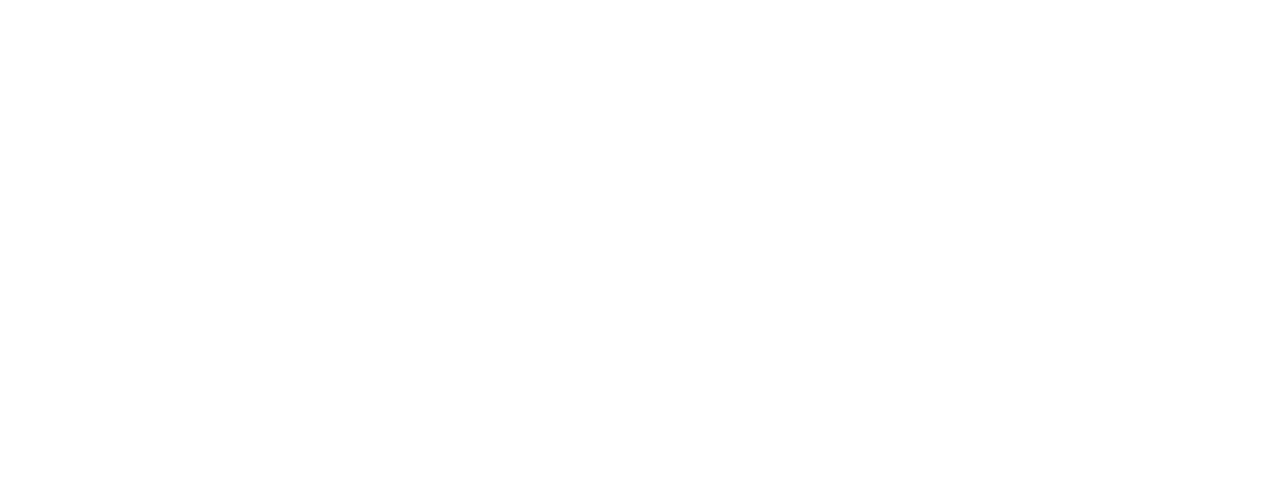
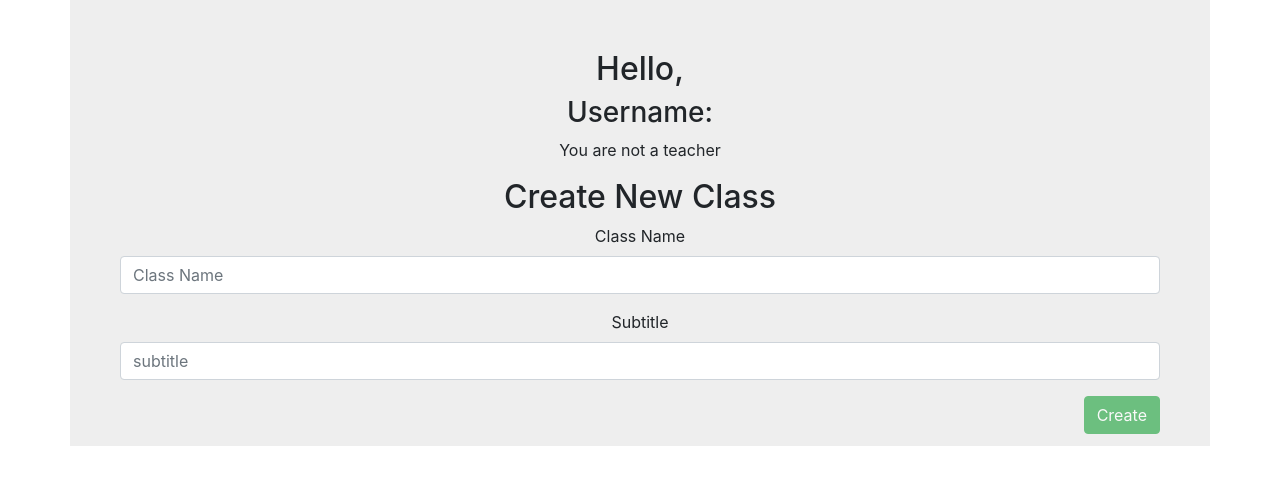
Before and after one commit to NicciMoyer/Project3, a React (Create React App) app in the folder client/: page /teacherdashboard in a window 1280 px wide. Shown: the top 484 px of the page. Built offline with nearby package versions, Linux system fonts and the light colour scheme; the HTML template or start-up script is replaced by a standard one.

Commit message:
finished login, starting teacher dashboard

```diff
--- a/client/src/App.js
+++ b/client/src/App.js
@@ -1,20 +1,33 @@
-import React from 'react';
+import React, {useState} from 'react';
 import './App.css';
 import { BrowserRouter as Router, Route } from "react-router-dom";
-import Dashboard from "./pages/Dashboard"
+import StudentDashboard from "./pages/StudentDashboard"
+import TeacherDashboard from "./pages/TeacherDashboard"
 import Signup from "./pages/Signup"
 import Login from "./pages/Login"
+import UserContext from "./contexts/UserContext"
 
 function App() {
+  const [userState, setUserState] =useState({
+    userName: "",
+    prefix: "",
+    firstName: "",
+    lastName: "",
+    id: "",
+    isTeacher: false
+  })
   return (
+    <UserContext.Provider value={userState}>
     <Router>
     <div className="App">
 
-      <Route exact path = "/" component={Signup}/>
-      <Route exact path = "/login" component={Login}/>
-      <Route exact path= "/dashboard" component={Dashboard}/>
+      <Route exact path = "/" ><Signup setUserState={setUserState}/></Route>
+      <Route exact path = "/login"><Login setUserState={setUserState}/></Route>
+      <Route exact path= "/studentdashboard" component={StudentDashboard}/>
+      <Route exact path= "/teacherdashboard" component={TeacherDashboard}/>
     </div>
     </Router>
+    </UserContext.Provider>
   );
 }
 
--- /dev/null
+++ b/client/src/contexts/UserContext.js
@@ -0,0 +1,12 @@
+import React from "react"
+
+const UserContext=React.createContext({
+    userName: "",
+    prefix: "",
+    firstName: "",
+    lastName: "",
+    id: "",
+    isTeacher: false
+})
+
+export default UserContext
--- a/client/src/pages/Dashboard.js
+++ /dev/null
@@ -1,10 +0,0 @@
-import React from "react"
-
-function Dashboard(){
-
-return(
-    <div>Hello</div>
-)
-}
-
-export default Dashboard;
--- a/client/src/pages/Login.js
+++ b/client/src/pages/Login.js
@@ -1,11 +1,14 @@
-import React, { useState} from "react"
+import React, { useState, useContext} from "react"
 import { Input, PasswordInput, FormBtn } from "../components/Form";
 import { Link, Redirect } from "react-router-dom";
 import { Container } from "../components/Grid";
 import Jumbotron from "../components/Jumbotron";
 import axios from "axios"
+import UserContext from "../contexts/UserContext"
 
-function Login(){
+function Login(props){
+    const{id, prefix, firstName, lastName, userName, isTeacher} =useContext(UserContext)
+
     const [formObject, setFormObject] = useState({});
     const [errState, setErrState]= useState("");
     const [loginSuccess, setLoginSuccess] =useState(false)
@@ -20,6 +23,7 @@
             axios.post("/api/login", {...formObject})
             .then((res) => {if(res.status === 200){
               console.log(res)
+              props.setUserState({userName: res.data.userName, prefix: res.data.prefix, firstName: res.data.firstName, lastName: res.data.lastName, id: res.data.id, isTeacher: res.data.isTeacher})
               setLoginSuccess(true)
             }})
             .catch(err=> {
@@ -29,7 +33,7 @@
 
     return(
       <Container>
-        {loginSuccess ? <Redirect to ="/dashboard" /> :
+          {loginSuccess ? isTeacher ? <Redirect to ="/teacherdashboard" />: <Redirect to ="/studentdashboard"/> :
         <>
         <Jumbotron>
         <h1>Login</h1>
--- a/client/src/pages/Signup.js
+++ b/client/src/pages/Signup.js
@@ -1,12 +1,13 @@
-import React, { useState } from "react"
+import React, { useState, useContext } from "react"
 import { Input, PasswordInput, FormBtn, YesNo } from "../components/Form";
 import { Link, Redirect } from "react-router-dom";
 import { Container } from "../components/Grid";
 import Jumbotron from "../components/Jumbotron";
 import axios from "axios"
+import UserContext from "../contexts/UserContext"
 
-function Signup(){
-
+function Signup(props){
+    const{id, prefix, firstName, lastName, userName, isTeacher} =useContext(UserContext)
     const [formObject, setFormObject] = useState({})
     const [errState, setErrState]= useState("")
     const [loginSuccess, setLoginSuccess] =useState(false)
@@ -32,8 +33,10 @@
             }
             const newObject={...formObject}
             axios.post("/api/signup", newObject)
-            .then(
-              setLoginSuccess(true))
+            .then((res) => {
+              props.setUserState({userName: res.data.userName, prefix: res.data.prefix, firstName: res.data.firstName, lastName: res.data.lastName, id: res.data.id, isTeacher: res.data.isTeacher})
+              setLoginSuccess(true)
+            })
             .catch(err => {
               console.log(err)
             })
@@ -43,7 +46,7 @@
 
     return(
         <Container>
-                  {loginSuccess ? <Redirect to ="/dashboard" /> :
+          {loginSuccess ? isTeacher ? <Redirect to ="/teacherdashboard" />: <Redirect to ="/studentdashboard"/> :
         <>
         <Jumbotron>
         <h1>Sign Up</h1>
--- /dev/null
+++ b/client/src/pages/StudentDashboard.js
@@ -0,0 +1,15 @@
+import React , {useContext} from "react"
+import UserContext from "../contexts/UserContext"
+
+function StudentDashboard(){
+const{id, prefix, firstName, lastName, userName, isTeacher} =useContext(UserContext)
+return(
+    <>
+    <h2>Hello, {prefix} {firstName} {lastName}</h2>
+    <h3>Username: {userName} </h3>
+    <p>You {isTeacher ? "are" : "are not"} a teacher</p>
+    </>
+)
+}
+
+export default StudentDashboard;
--- /dev/null
+++ b/client/src/pages/TeacherDashboard.js
@@ -0,0 +1,49 @@
+import React , {useState, useContext} from "react"
+import UserContext from "../contexts/UserContext"
+import { Input, FormBtn } from "../components/Form";
+import { Container } from "../components/Grid";
+
+
+
+function TeacherDashboard(){
+
+    const [formObject, setFormObject] = useState({});
+
+    function handleInputChange(event) {
+        const { name, value } = event.target;
+        setFormObject({...formObject, [name]: value})
+      };
+
+      function handleFormSubmit(event){
+          event.preventDefault();
+      }
+
+    const{id, prefix, firstName, lastName, userName, isTeacher} =useContext(UserContext)
+    return(
+        <Container>
+        <h2>Hello, {prefix} {firstName} {lastName}</h2>
+        <h3>Username: {userName} </h3>
+        <p>You {isTeacher ? "are" : "are not"} a teacher</p>
+        <h2>Create New Class</h2>
+        <Input
+        onChange={handleInputChange}
+        name="title"
+        placeholder="Class Name"
+        label="Class Name"
+        />
+        <Input
+        onChange={handleInputChange}
+        name="subtitle"
+        placeholder="subtitle"
+        label="Subtitle"
+        />
+        <FormBtn
+            disabled={!(formObject.title)}
+            onClick={handleFormSubmit}
+        >Create</FormBtn>
+
+        </Container>
+    )
+    }
+
+export default TeacherDashboard;
```
Also changed, not shown: 1 other file (tests, documents, lock files or other folders).
